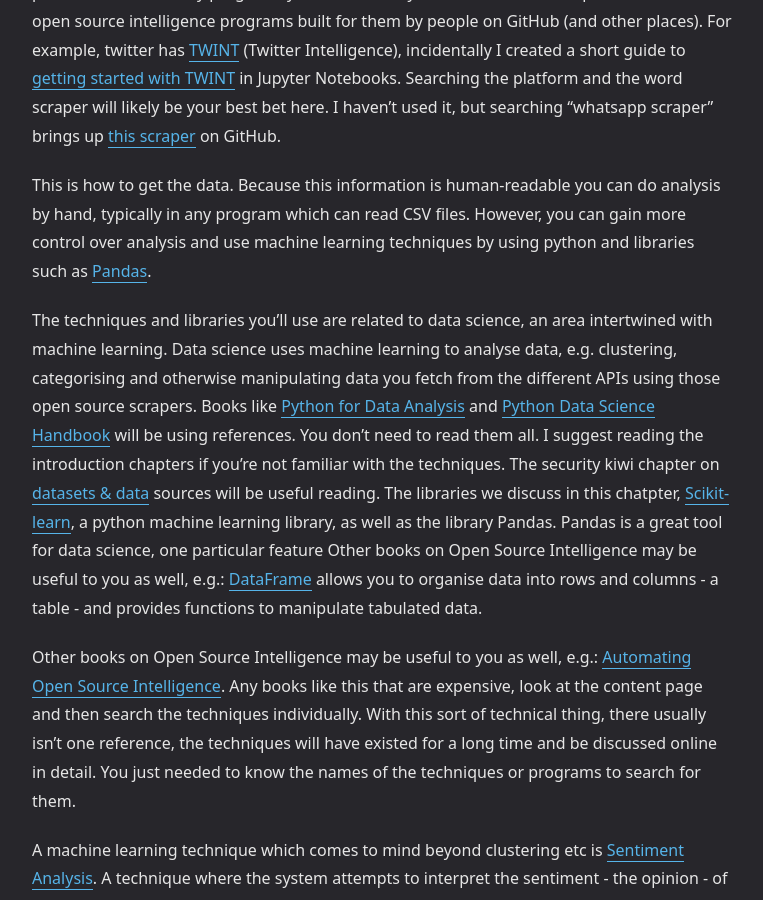
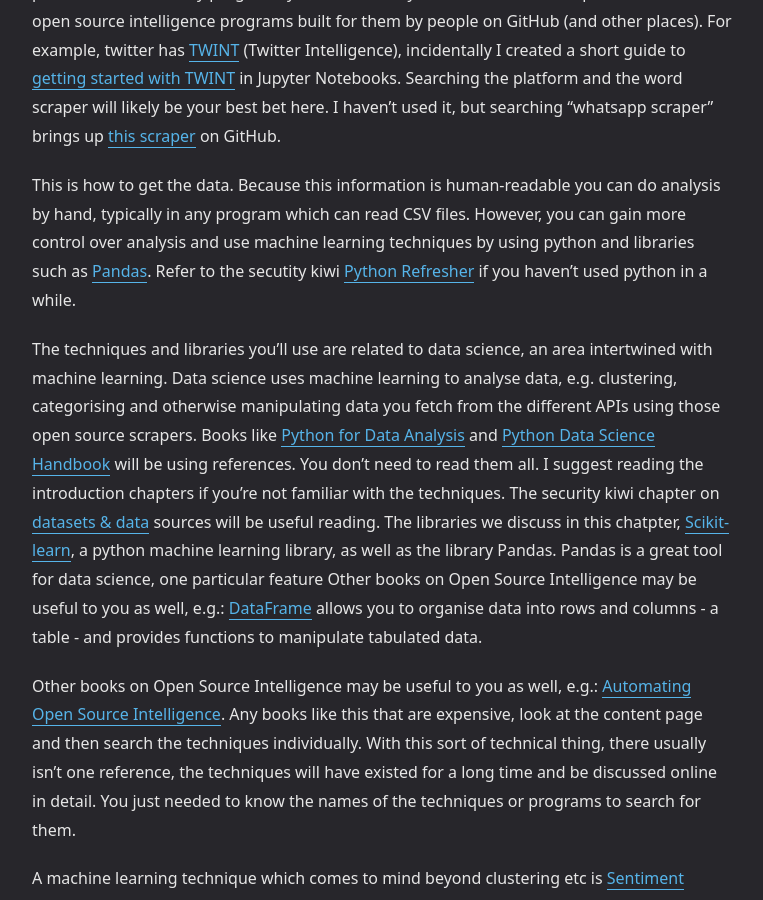
Before and after one commit to securitykiwi/securitykiwi.github.io, a Jekyll site: the page built from _posts/2021-01-18-intercept-and-analyse-whatsapp-and-social-media.md, in a window 1280 px wide and 900 px high, scrolled down 770 px. Shown: the whole window, without its empty margins (258-1021 px from the left). Built offline with Jekyll 4.4.1, drawn with Linux system fonts in a browser that asks for light colours; nearby versions of some CDN libraries.

Commit message:
additional link for post

```diff
--- a/_posts/2021-01-18-intercept-and-analyse-whatsapp-and-social-media.md
+++ b/_posts/2021-01-18-intercept-and-analyse-whatsapp-and-social-media.md
@@ -14,7 +14,7 @@
 
 Social media (e.g. twitter, instagram, facebook, etc) have APIs which can be used to scrape (e.g. <a href="https://developer.twitter.com/en/docs/twitter-api" target="_blank">twitter API</a>, <a href="https://developers.facebook.com/docs/instagram-basic-display-api" target="_blank">instagram basic display API</a>) and making posts, profiles, images, videos etc posted available to any programs you create. Many of these social media platforms have open source intelligence programs built for them by people on GitHub (and other places). For example, twitter has <a href="https://github.com/twintproject/twint" target="_blank">TWINT</a> (Twitter Intelligence), incidentally I created a short guide to <a href="https://github.com/krisbolton/twint-in-jupyter" target="_blank">getting started with TWINT</a> in Jupyter Notebooks. Searching the platform and the word scraper will likely be your best bet here. I haven't used it, but searching "whatsapp scraper" brings up <a href="https://github.com/JMGama/WhatsApp-Scraping" target="_blank">this scraper</a> on GitHub.
 
-This is how to get the data. Because this information is human-readable you can do analysis by hand, typically in any program which can read CSV files. However, you can gain more control over analysis and use machine learning techniques by using python and libraries such as <a href="https://pandas.pydata.org/" target="_blank">Pandas</a>.
+This is how to get the data. Because this information is human-readable you can do analysis by hand, typically in any program which can read CSV files. However, you can gain more control over analysis and use machine learning techniques by using python and libraries such as <a href="https://pandas.pydata.org/" target="_blank">Pandas</a>. Refer to the secutity kiwi <a href="https://security.kiwi/docs/python-refresher/" target="_blank">Python Refresher</a> if you haven't used python in a while.
 
 The techniques and libraries you'll use are related to data science, an area intertwined with machine learning. Data science uses machine learning to analyse data, e.g. clustering, categorising and otherwise manipulating data you fetch from the different APIs using those open source scrapers. Books like <a href="https://bedford-computing.co.uk/learning/wp-content/uploads/2015/10/Python-for-Data-Analysis.pdf" target="_blank">Python for Data Analysis</a> and <a href="https://jakevdp.github.io/PythonDataScienceHandbook/" target="_blank">Python Data Science Handbook</a> will be using references. You don't need to read them all. I suggest reading the introduction chapters if you're not familiar with the techniques. The security kiwi chapter on <a href="https://security.kiwi/docs/considering-data/" target="_blank">datasets & data</a> sources will be useful reading. The libraries we discuss in this chatpter, <a href="https://scikit-learn.org/stable/" target="_blank">Scikit-learn</a>, a python machine learning library, as well as the library Pandas. Pandas is a great tool for data science, one particular feature
 Other books on Open Source Intelligence may be useful to you as well, e.g.: <a href="https://pandas.pydata.org/pandas-docs/stable/reference/api/pandas.DataFrame.html" target="_blank">DataFrame</a> allows you to organise data into rows and columns - a table - and provides functions to manipulate tabulated data.
```
